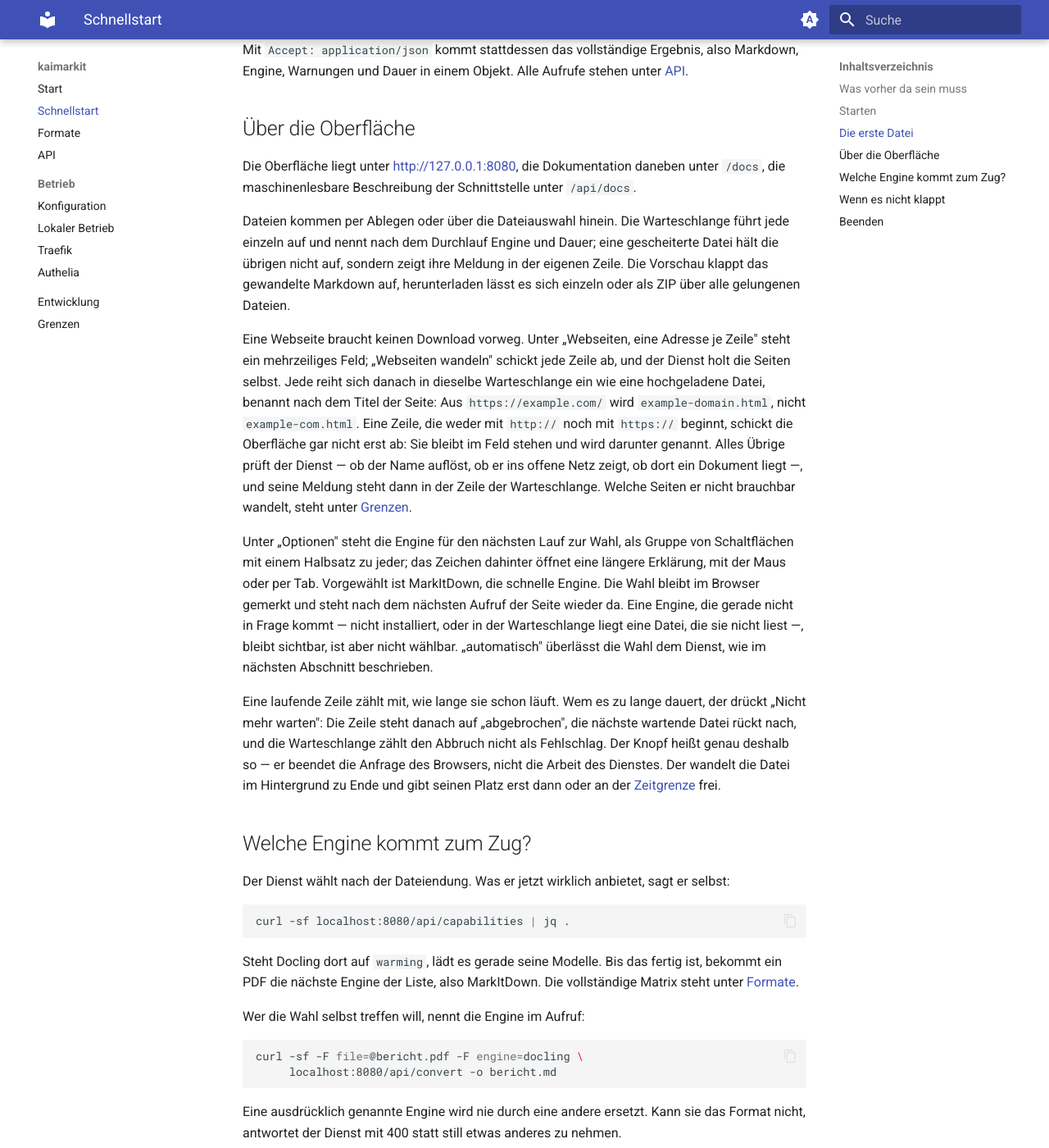
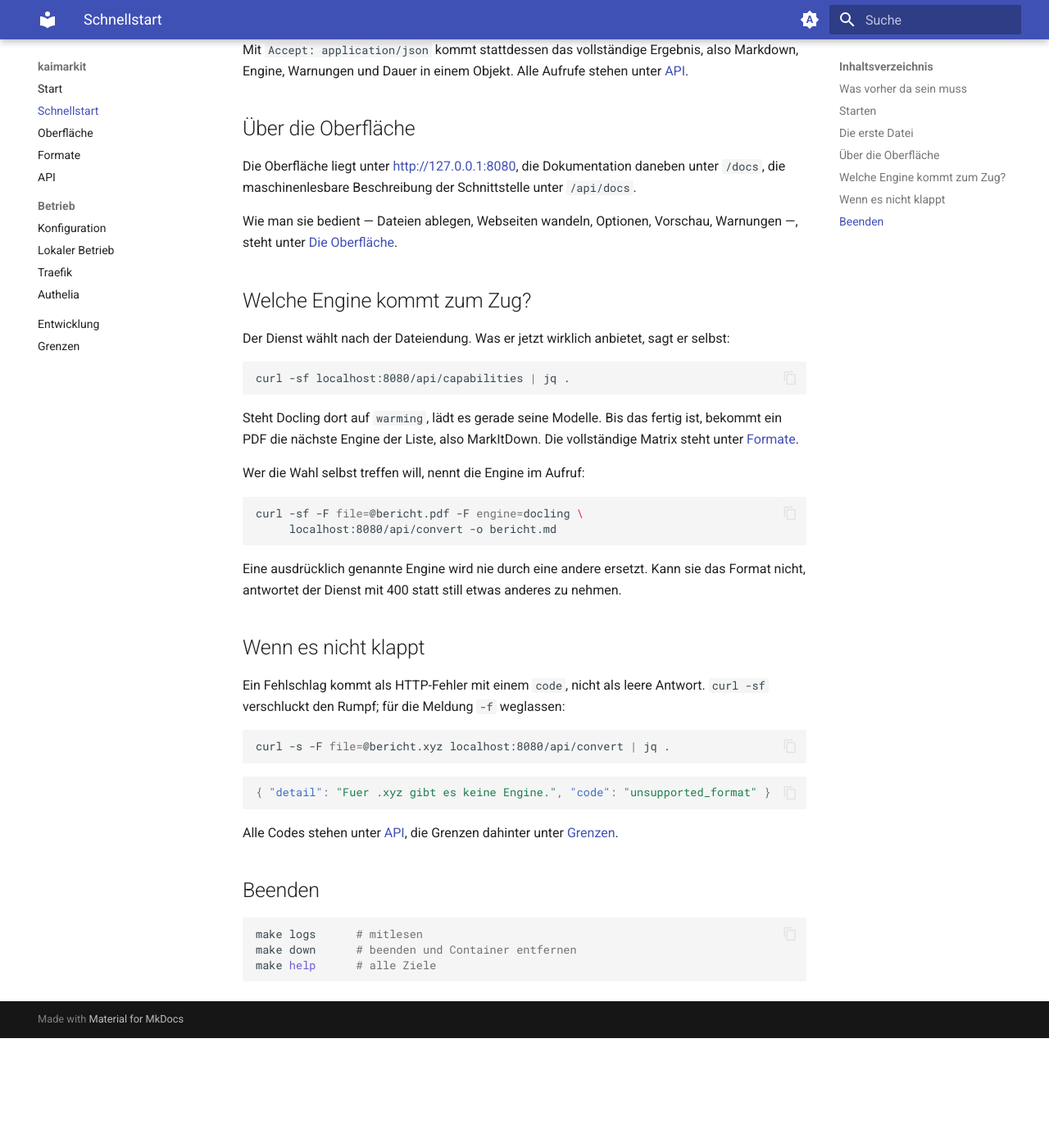
Before and after one commit to 0x2e6b6169/kaimarkit, an MkDocs documentation site: the page built from docs/schnellstart.md, in a window 1280 px wide and 1400 px high, scrolled down 1502 px. Shown: the whole window at 82% size. Built offline with MkDocs 1.6.1 and Material for MkDocs 9.7.7, drawn with Linux system fonts in a browser that asks for light colours; the version menu is left out; after the commit the page ends 2768 px from its top, so only the background shows below that.

Commit message:
docs(ui): DOC-23 a dedicated page for using the web interface

```diff
--- a/docs/schnellstart.md
+++ b/docs/schnellstart.md
@@ -80,39 +80,8 @@ Markdown, Engine, Warnungen und Dauer in einem Objekt. Alle Aufrufe stehen unter
 Die Oberfläche liegt unter <http://127.0.0.1:8080>, die Dokumentation daneben unter
 `/docs`, die maschinenlesbare Beschreibung der Schnittstelle unter `/api/docs`.
 
-Dateien kommen per Ablegen oder über die Dateiauswahl hinein. Die Warteschlange
-führt jede einzeln auf und nennt nach dem Durchlauf Engine und Dauer; eine
-gescheiterte Datei hält die übrigen nicht auf, sondern zeigt ihre Meldung in der
-eigenen Zeile. Die Vorschau klappt das gewandelte Markdown auf, herunterladen
-lässt es sich einzeln oder als ZIP über alle gelungenen Dateien.
-
-Eine Webseite braucht keinen Download vorweg. Unter „Webseiten, eine Adresse je
-Zeile" steht ein mehrzeiliges Feld; „Webseiten wandeln" schickt jede Zeile ab, und
-der Dienst holt die Seiten selbst. Jede reiht sich danach in dieselbe Warteschlange
-ein wie eine hochgeladene Datei, benannt nach dem Titel der Seite: Aus
-`https://example.com/` wird `example-domain.html`, nicht `example-com.html`. Eine
-Zeile, die
-weder mit `http://` noch mit `https://` beginnt, schickt die Oberfläche gar nicht
-erst ab: Sie bleibt im Feld stehen und wird darunter genannt. Alles Übrige prüft der
-Dienst — ob der Name auflöst, ob er ins offene Netz zeigt, ob dort ein Dokument
-liegt —, und seine Meldung steht dann in der Zeile der Warteschlange. Welche Seiten
-er nicht brauchbar wandelt, steht unter [Grenzen](grenzen.md).
-
-Unter „Optionen" steht die Engine für den nächsten Lauf zur Wahl, als Gruppe von
-Schaltflächen mit einem Halbsatz zu jeder; das Zeichen dahinter öffnet eine längere
-Erklärung, mit der Maus oder per Tab. Vorgewählt ist MarkItDown, die schnelle
-Engine. Die Wahl bleibt im Browser gemerkt und steht nach dem nächsten Aufruf der
-Seite wieder da. Eine Engine, die gerade nicht in Frage kommt — nicht installiert,
-oder in der Warteschlange liegt eine Datei, die sie nicht liest —, bleibt sichtbar,
-ist aber nicht wählbar. „automatisch" überlässt die Wahl dem Dienst, wie im nächsten
-Abschnitt beschrieben.
-
-Eine laufende Zeile zählt mit, wie lange sie schon läuft. Wem es zu lange dauert,
-der drückt „Nicht mehr warten": Die Zeile steht danach auf „abgebrochen", die
-nächste wartende Datei rückt nach, und die Warteschlange zählt den Abbruch nicht
-als Fehlschlag. Der Knopf heißt genau deshalb so — er beendet die Anfrage des
-Browsers, nicht die Arbeit des Dienstes. Der wandelt die Datei im Hintergrund zu
-Ende und gibt seinen Platz erst dann oder an der [Zeitgrenze](grenzen.md) frei.
+Wie man sie bedient — Dateien ablegen, Webseiten wandeln, Optionen, Vorschau,
+Warnungen —, steht unter [Die Oberfläche](benutzung.md).
 
 ## Welche Engine kommt zum Zug?
 
--- a/mkdocs.yml
+++ b/mkdocs.yml
@@ -61,6 +61,7 @@ markdown_extensions:
 nav:
   - Start: index.md
   - Schnellstart: schnellstart.md
+  - Oberfläche: benutzung.md
   - Formate: formate.md
   - API: api.md
   - Betrieb:
```
Also changed, not shown: docs/benutzung.md (added, +183 -0 lines), docs/index.md (+2 -0 lines).
